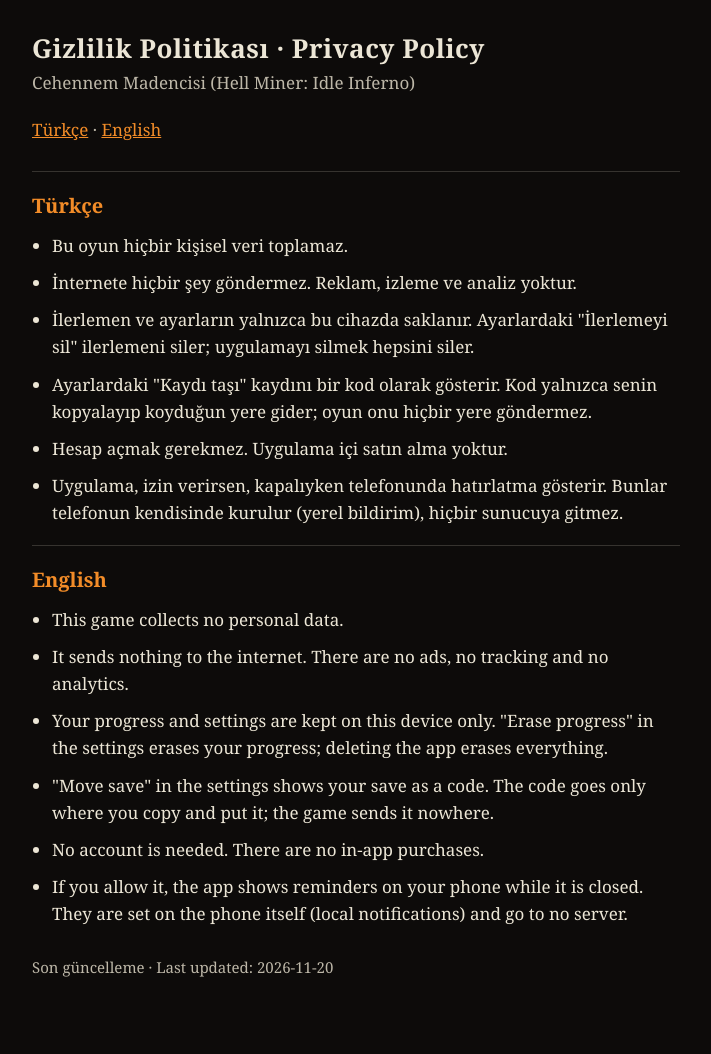
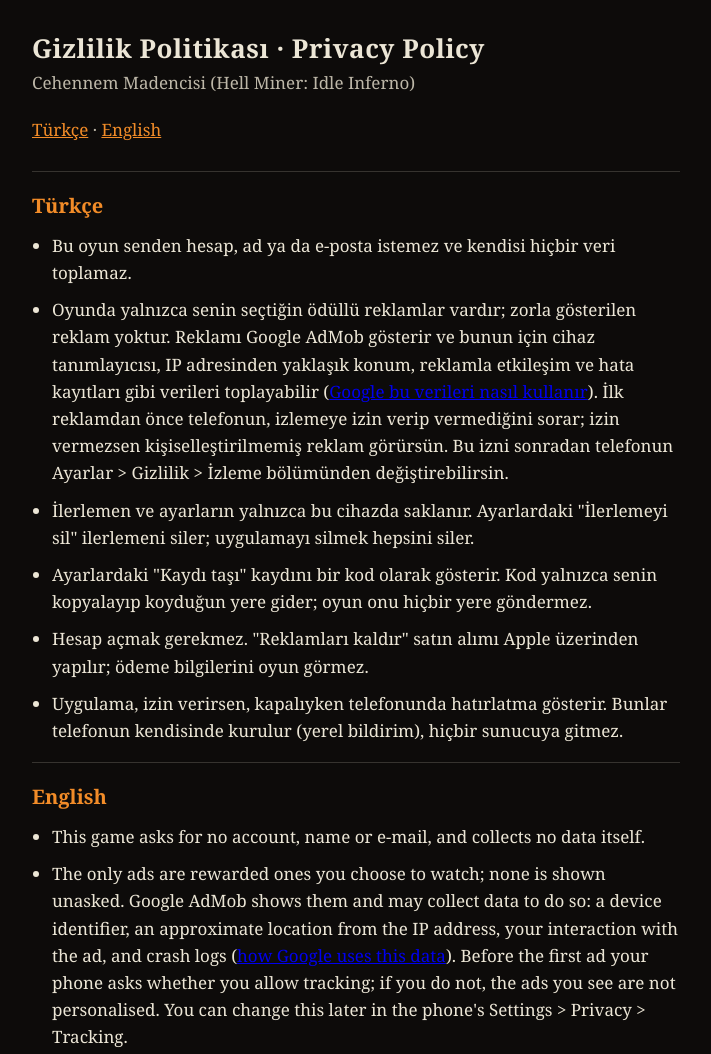
Before and after one commit to markodren/nine-rings-privacy, a plain HTML site: page index.html in a window 1280 px wide. Shown: the top 1054 px of the page, without its empty margins (284-995 px from the left). Drawn offline with Linux system fonts and the light colour scheme.

Commit message:
Privacy policy: rewarded ads and the Remove ads purchase

```diff
--- a/index.html
+++ b/index.html
@@ -30,11 +30,11 @@
   <section id="tr">
     <h2>Türkçe</h2>
     <ul>
-      <li>Bu oyun hiçbir kişisel veri toplamaz.</li>
-      <li>İnternete hiçbir şey göndermez. Reklam, izleme ve analiz yoktur.</li>
+      <li>Bu oyun senden hesap, ad ya da e-posta istemez ve kendisi hiçbir veri toplamaz.</li>
+      <li>Oyunda yalnızca senin seçtiğin ödüllü reklamlar vardır; zorla gösterilen reklam yoktur. Reklamı Google AdMob gösterir ve bunun için cihaz tanımlayıcısı, IP adresinden yaklaşık konum, reklamla etkileşim ve hata kayıtları gibi verileri toplayabilir (<a href="https://policies.google.com/technologies/partner-sites">Google bu verileri nasıl kullanır</a>). İlk reklamdan önce telefonun, izlemeye izin verip vermediğini sorar; izin vermezsen kişiselleştirilmemiş reklam görürsün. Bu izni sonradan telefonun Ayarlar &gt; Gizlilik &gt; İzleme bölümünden değiştirebilirsin.</li>
       <li>İlerlemen ve ayarların yalnızca bu cihazda saklanır. Ayarlardaki "İlerlemeyi sil" ilerlemeni siler; uygulamayı silmek hepsini siler.</li>
       <li>Ayarlardaki "Kaydı taşı" kaydını bir kod olarak gösterir. Kod yalnızca senin kopyalayıp koyduğun yere gider; oyun onu hiçbir yere göndermez.</li>
-      <li>Hesap açmak gerekmez. Uygulama içi satın alma yoktur.</li>
+      <li>Hesap açmak gerekmez. "Reklamları kaldır" satın alımı Apple üzerinden yapılır; ödeme bilgilerini oyun görmez.</li>
       <li>Uygulama, izin verirsen, kapalıyken telefonunda hatırlatma gösterir. Bunlar telefonun kendisinde kurulur (yerel bildirim), hiçbir sunucuya gitmez.</li>
     </ul>
   </section>
@@ -42,16 +42,16 @@
   <section id="en" lang="en">
     <h2>English</h2>
     <ul>
-      <li>This game collects no personal data.</li>
-      <li>It sends nothing to the internet. There are no ads, no tracking and no analytics.</li>
+      <li>This game asks for no account, name or e-mail, and collects no data itself.</li>
+      <li>The only ads are rewarded ones you choose to watch; none is shown unasked. Google AdMob shows them and may collect data to do so: a device identifier, an approximate location from the IP address, your interaction with the ad, and crash logs (<a href="https://policies.google.com/technologies/partner-sites">how Google uses this data</a>). Before the first ad your phone asks whether you allow tracking; if you do not, the ads you see are not personalised. You can change this later in the phone's Settings &gt; Privacy &gt; Tracking.</li>
       <li>Your progress and settings are kept on this device only. "Erase progress" in the settings erases your progress; deleting the app erases everything.</li>
       <li>"Move save" in the settings shows your save as a code. The code goes only where you copy and put it; the game sends it nowhere.</li>
-      <li>No account is needed. There are no in-app purchases.</li>
+      <li>No account is needed. The "Remove ads" purchase is made through Apple; the game never sees your payment details.</li>
       <li>If you allow it, the app shows reminders on your phone while it is closed. They are set on the phone itself (local notifications) and go to no server.</li>
     </ul>
   </section>
 
-  <p class="date">Son güncelleme · Last updated: 2026-11-20</p>
+  <p class="date">Son güncelleme · Last updated: 2026-11-24</p>
 </main>
 </body>
 </html>
```
